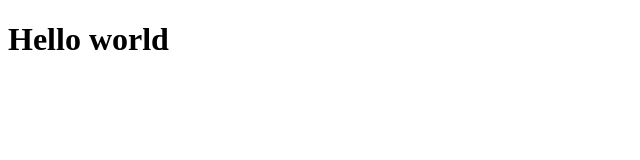
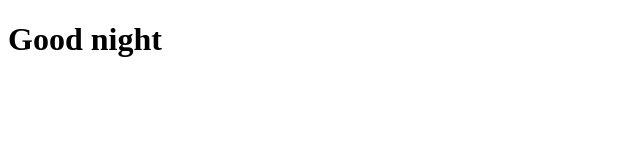
Before and after one commit to Tripathi-Shivam/myDemoApp, a plain HTML site: page index.html in a window 1280 px wide. Shown: the whole page, without its empty margins (0-640 px from the left). Drawn offline with Linux system fonts and the light colour scheme.

Commit message:
Again modified index.html

```diff
--- a/index.html
+++ b/index.html
@@ -6,6 +6,6 @@
   <title>Document</title>
 </head>
 <body>
-  <h1 id="container">Hello world</h1>
+  <h1 id="container">Good night</h1>
 </body>
 </html>
```
